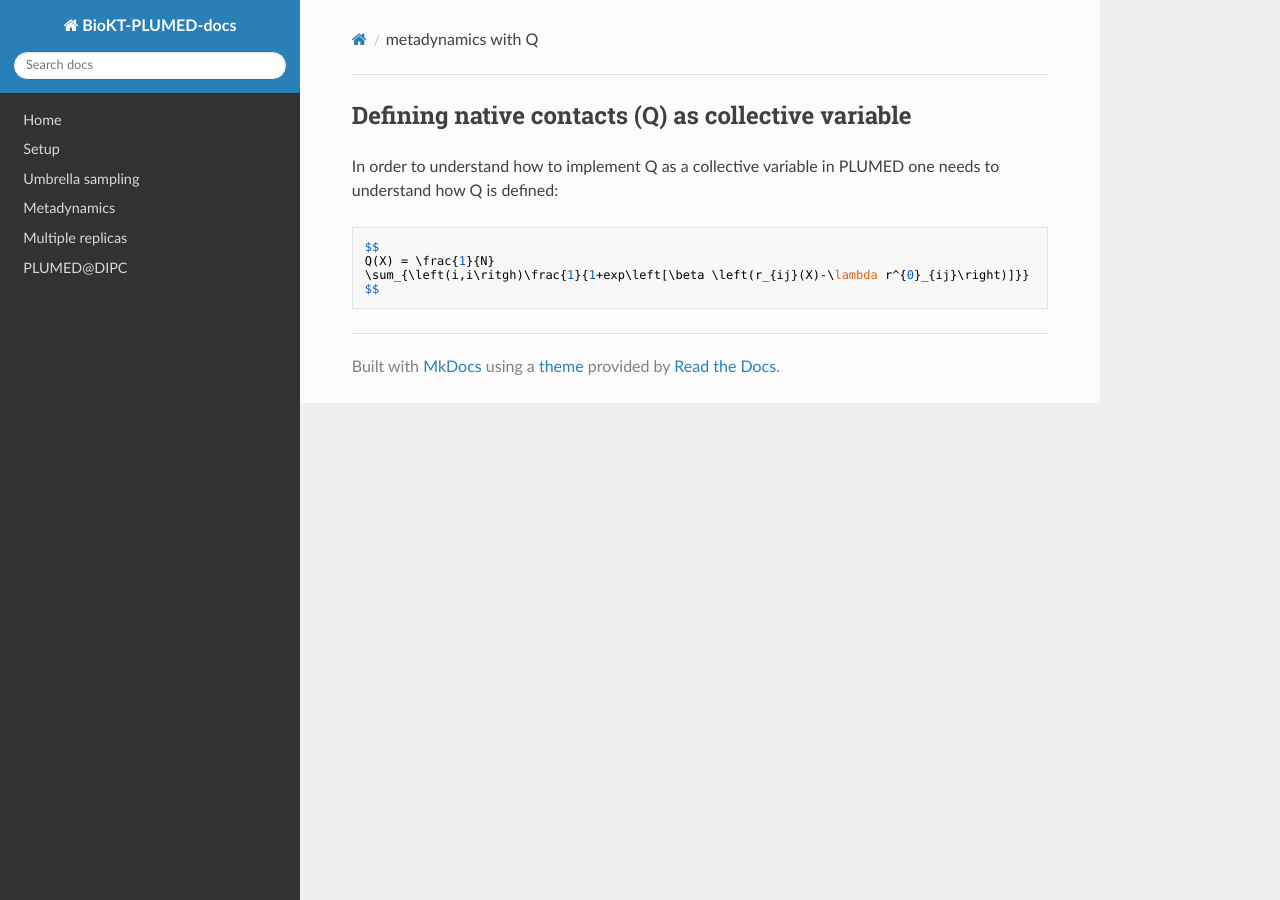
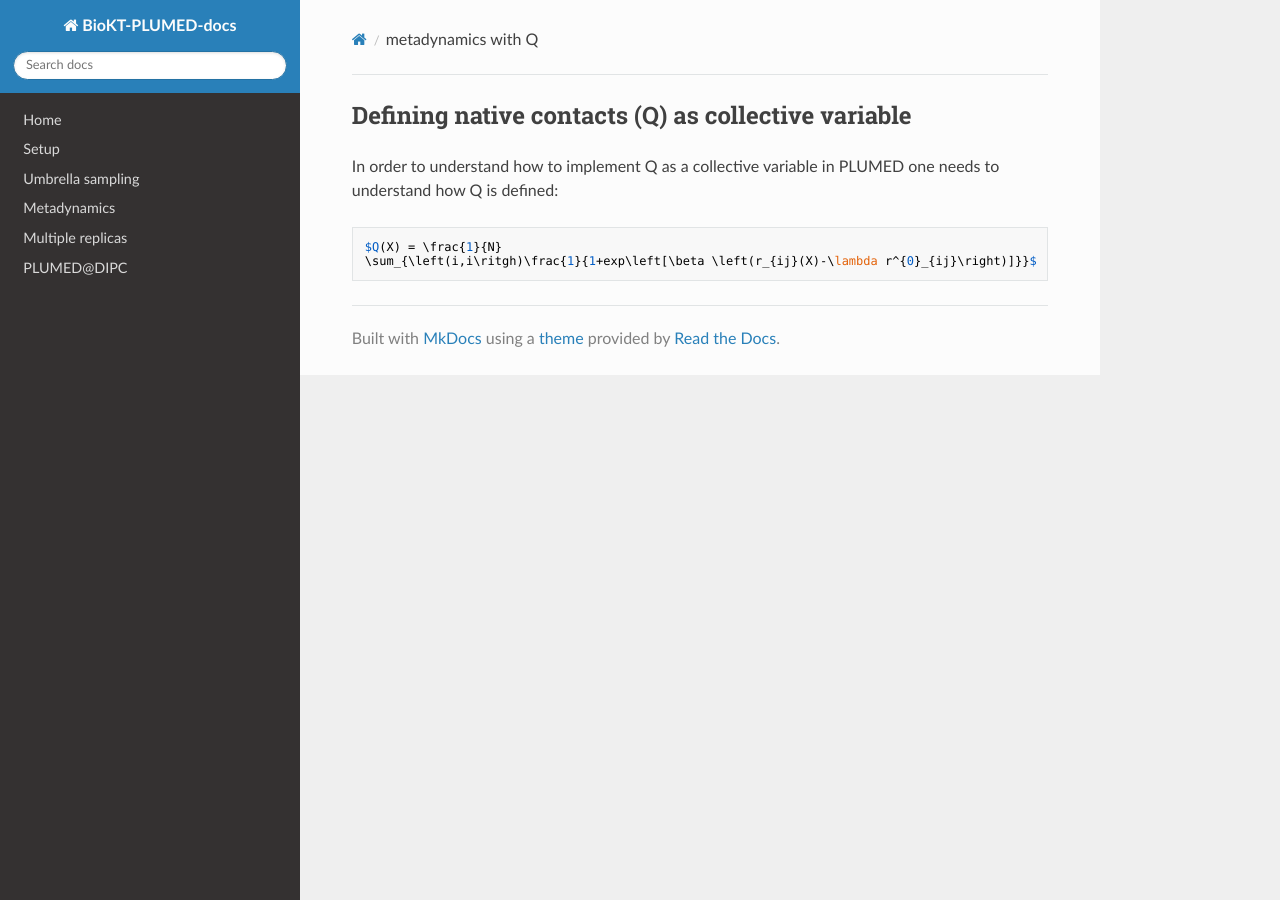
Before and after one commit to BioKT/PLUMED-docs, an MkDocs documentation site: the page built from docs/metadynamics/metadynamics-with-Q.md, in a window 1280 px wide. Built offline with MkDocs 1.6.1, drawn with Linux system fonts in a browser that asks for light colours; nearby versions of some CDN libraries.

````diff
--- a/docs/metadynamics/metadynamics-with-Q.md
+++ b/docs/metadynamics/metadynamics-with-Q.md
@@ -8,8 +8,6 @@ In order to understand how to implement Q as a collective variable in PLUMED
 one needs to understand how Q is defined:
 
 ```
-$$
-Q(X) = \frac{1}{N}
-\sum_{\left(i,i\ritgh)\frac{1}{1+exp\left[\beta \left(r_{ij}(X)-\lambda r^{0}_{ij}\right)]}}
-$$
+$Q(X) = \frac{1}{N}
+\sum_{\left(i,i\ritgh)\frac{1}{1+exp\left[\beta \left(r_{ij}(X)-\lambda r^{0}_{ij}\right)]}}$
 ```
````
